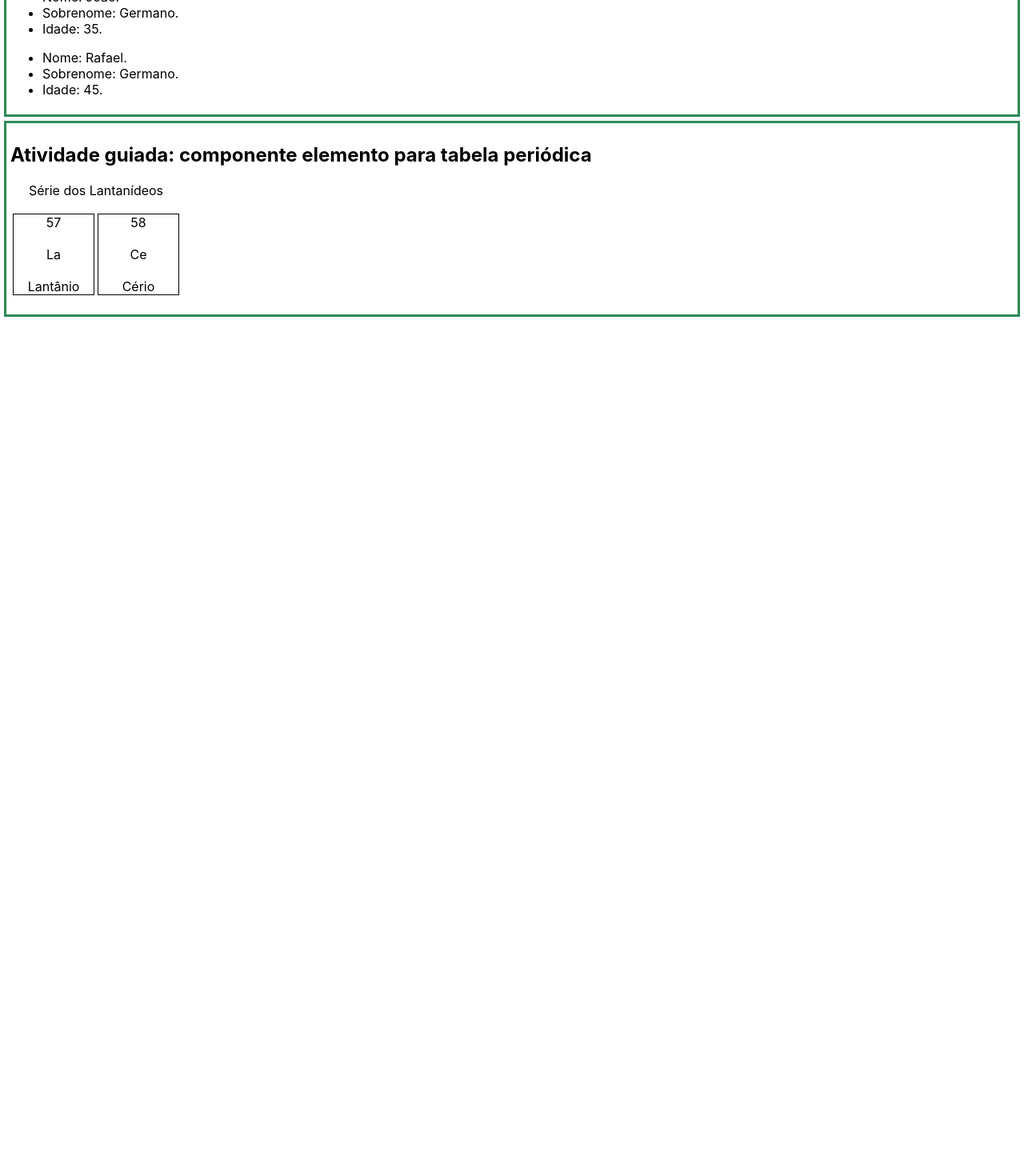
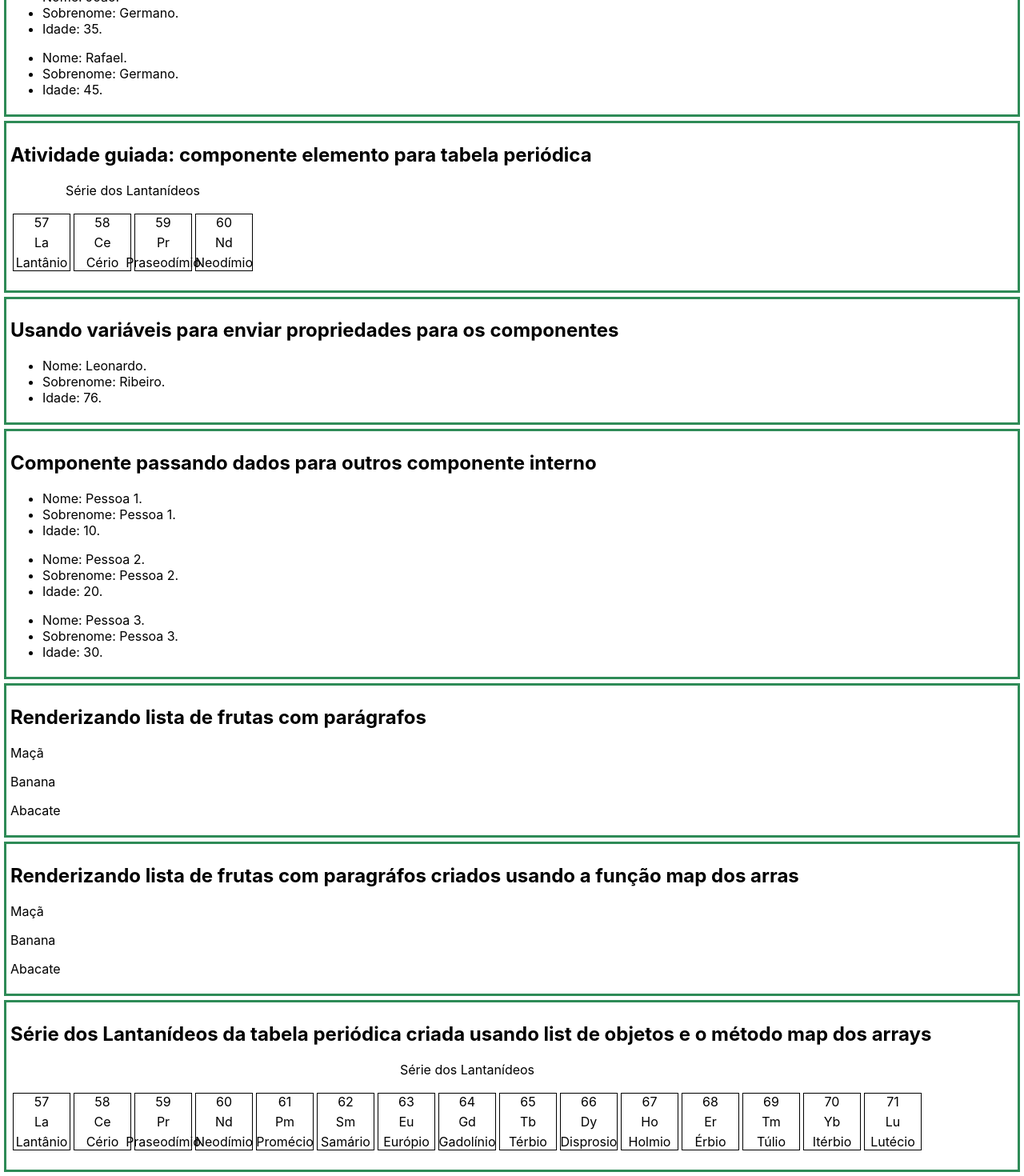
Before and after one commit to rsg73626/react-app-front-end-mackenzie-brasscom, a React (Create React App) app: page / in a window 1280 px wide. Shown: the part 1328-2798 px from the top of the page at 80% size. Before the commit the page ends 1729 px from the top, so only its background shows below. Built offline with nearby package versions, Linux system fonts and the light colour scheme.

Commit message:
Novos exemplos e componentes React.

```diff
--- a/src/Components/App/App.css
+++ b/src/Components/App/App.css
@@ -5,8 +5,8 @@ article {
 }
 
 .elemento {
-    width: 100px;
-    height: 100px;
+    width: 70px;
+    height: 70px;
     border: 1px solid black;
     display: flex;
     flex-direction: column;
--- a/src/Components/App/App.js
+++ b/src/Components/App/App.js
@@ -42,6 +42,20 @@ function Pessoa({nome, sobrenome, idade}) {
     );
 }
 
+function TresPessoas() {
+    const pessoa1 = { nome: "Pessoa 1", sobrenome: "Pessoa 1", idade: 10 }
+    const pessoa2 = { nome: "Pessoa 2", sobrenome: "Pessoa 2", idade: 20 }
+    const pessoa3 = { nome: "Pessoa 3", sobrenome: "Pessoa 3", idade: 30 }
+
+    return (
+        <>
+            <Pessoa nome={pessoa1.nome} sobrenome={pessoa1.sobrenome} idade={pessoa1.idade} />
+            <Pessoa nome={pessoa2.nome} sobrenome={pessoa2.sobrenome} idade={pessoa2.idade} />
+            <Pessoa nome={pessoa3.nome} sobrenome={pessoa3.sobrenome} idade={pessoa3.idade} />
+        </>
+    );
+}
+
 function ElementoQuimico(props) {
     return (
         <p className="elemento">
@@ -51,6 +65,47 @@ function ElementoQuimico(props) {
         </p>
     );
 }
+
+const nome = "Leonardo";
+const sobrenome = "Ribeiro";
+const idade = 76;
+
+const frutas = ["Maçã", "Banana", "Abacate"];
+const paragrafosFrutas = [];
+for (let i = 0; i < frutas.length; i++) {
+    const fruta = frutas[i];
+    const paragrafo = <p>{fruta}</p>;
+    paragrafosFrutas.push(paragrafo);
+}
+
+const paragrafosFrutasUsandoMap = frutas.map((texto) => { return <p>{texto}</p> });
+
+const serieDosLantanideios = [
+    { nmr: 57, simbulo: "La", nome: "Lantânio" },
+    { nmr: 58, simbulo: "Ce", nome: "Cério" },
+    { nmr: 59, simbulo: "Pr", nome: "Praseodímio" },
+    { nmr: 60, simbulo: "Nd", nome: "Neodímio" },
+    { nmr: 61, simbulo: "Pm", nome: "Promécio" },
+    { nmr: 62, simbulo: "Sm", nome: "Samário" },
+    { nmr: 63, simbulo: "Eu", nome: "Európio" },
+    { nmr: 64, simbulo: "Gd", nome: "Gadolínio" },
+    { nmr: 65, simbulo: "Tb", nome: "Térbio" },
+    { nmr: 66, simbulo: "Dy", nome: "Disprosio" },
+    { nmr: 67, simbulo: "Ho", nome: "Holmio" },
+    { nmr: 68, simbulo: "Er", nome: "Érbio" },
+    { nmr: 69, simbulo: "Tm", nome: "Túlio" },
+    { nmr: 70, simbulo: "Yb", nome: "Itérbio" },
+    { nmr: 71, simbulo: "Lu", nome: "Lutécio" },
+];
+
+const serieLantanideosTabelaPeriodica = (
+    <table>
+        <caption>Série dos Lantanídeos</caption>
+        <tr>
+            { serieDosLantanideios.map((elemento) => (<td> <ElementoQuimico nmr={elemento.nmr} simbulo={elemento.simbulo} nome={elemento.nome}/> </td>)) }
+        </tr>
+    </table>
+);
 
 function App() {
     return (
@@ -107,8 +162,34 @@ function App() {
                             <td>
                                 <ElementoQuimico nmr={58} simbulo="Ce" nome="Cério"/>
                             </td>
+                            <td>
+                                <ElementoQuimico nmr={59} simbulo="Pr" nome="Praseodímio" />
+                            </td>
+                            <td>
+                                <ElementoQuimico nmr={60} simbulo="Nd" nome="Neodímio" />
+                            </td>
                         </tr>
                     </table>
+                </article>
+                <article>
+                    <h2>Usando variáveis para enviar propriedades para os componentes</h2>
+                    <Pessoa nome={nome} sobrenome={sobrenome} idade={idade}/>
+                </article>
+                <article>
+                    <h2>Componente passando dados para outros componente interno</h2>
+                    <TresPessoas />
+                </article>
+                <article>
+                    <h2>Renderizando lista de frutas com parágrafos</h2>
+                    {paragrafosFrutas}
+                </article>
+                <article>
+                    <h2>Renderizando lista de frutas com paragráfos criados usando a função map dos arras</h2>
+                    {paragrafosFrutasUsandoMap}
+                </article>
+                <article>
+                    <h2>Série dos Lantanídeos da tabela periódica criada usando list de objetos e o método map dos arrays</h2>
+                    {serieLantanideosTabelaPeriodica}
                 </article>
             </section>
         </>
```
